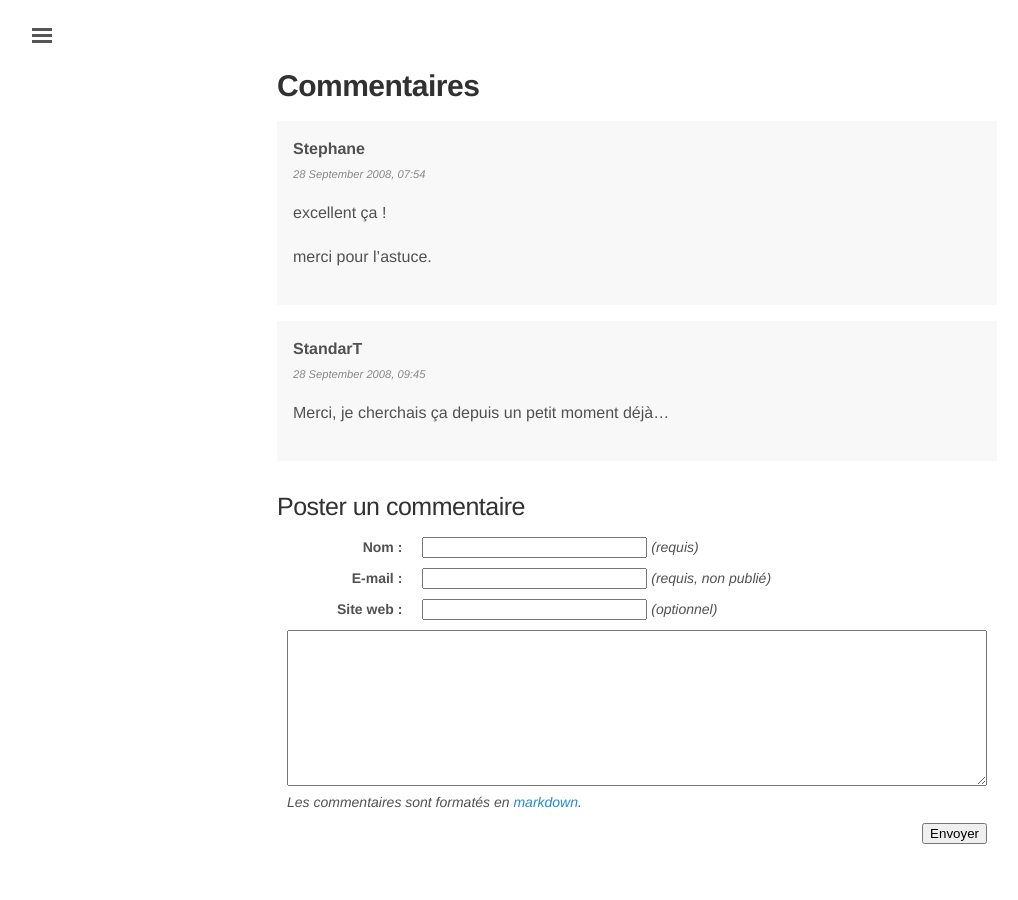
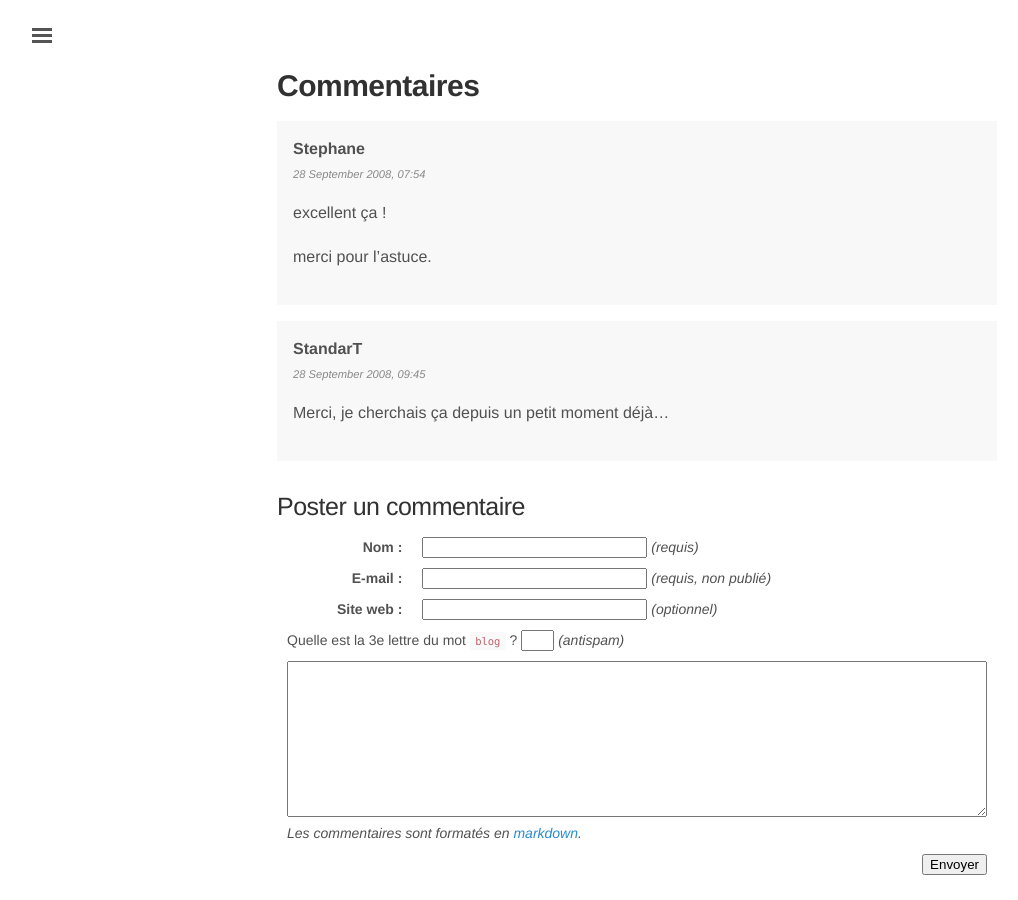
Before and after one commit to rom1v/blog.rom1v.com, a Jekyll site: the page built from _posts/2008-09-27-thunderbird-mails-html-et-texte-brut.md, in a window 1280 px wide and 900 px high, scrolled down 1003 px. Shown: the whole window, without its empty margins (3-1021 px from the left). Built offline with Jekyll 4.4.1, drawn with Linux system fonts in a browser that asks for light colours; before the commit the page ends 1872 px from its top, so only the background shows below that.

Commit message:
Add anti-spam explicit field
Require the user to answer a very simple question to limit spam.

```diff
--- a/_includes/comments.html
+++ b/_includes/comments.html
@@ -25,10 +25,9 @@
 <p><em>Les commentaires sont fermés.<em></p>
 {% else if %}
 <h3 class="comment-title">Poster un commentaire</h3>
-<form method="POST" action="/comments/submit.php" onSubmit="noSpam()">
+<form method="POST" action="/comments/submit.php">
     <input type="hidden" name="post_id" value="{{ page.id }}" />
     <input type="hidden" name="return_url" value="{{ page.url }}" />
-    <input type="hidden" id="antispam" name="antispam" value="" />
     <table class="comment-table">
         <tr>
             <th>Nom :</th>
@@ -53,6 +52,12 @@
         </tr>
         <tr>
             <td colspan="2">
+                Quelle est la 3e lettre du mot <code>blog</code>&nbsp;? <input type="text" name="antispam" size="1" maxlength="1" />
+                <em>(antispam)</em>
+            </td>
+        </tr>
+        <tr>
+            <td colspan="2">
                 <textarea name="comment" rows="10"></textarea><br />
                 <em>Les commentaires sont formatés en <a href="https://daringfireball.net/projects/markdown/syntax/">markdown</a>.</em>
             </td>
```
Also changed, not shown: other parts of _includes/comments.html (+0 -5 lines), 1 other file.
